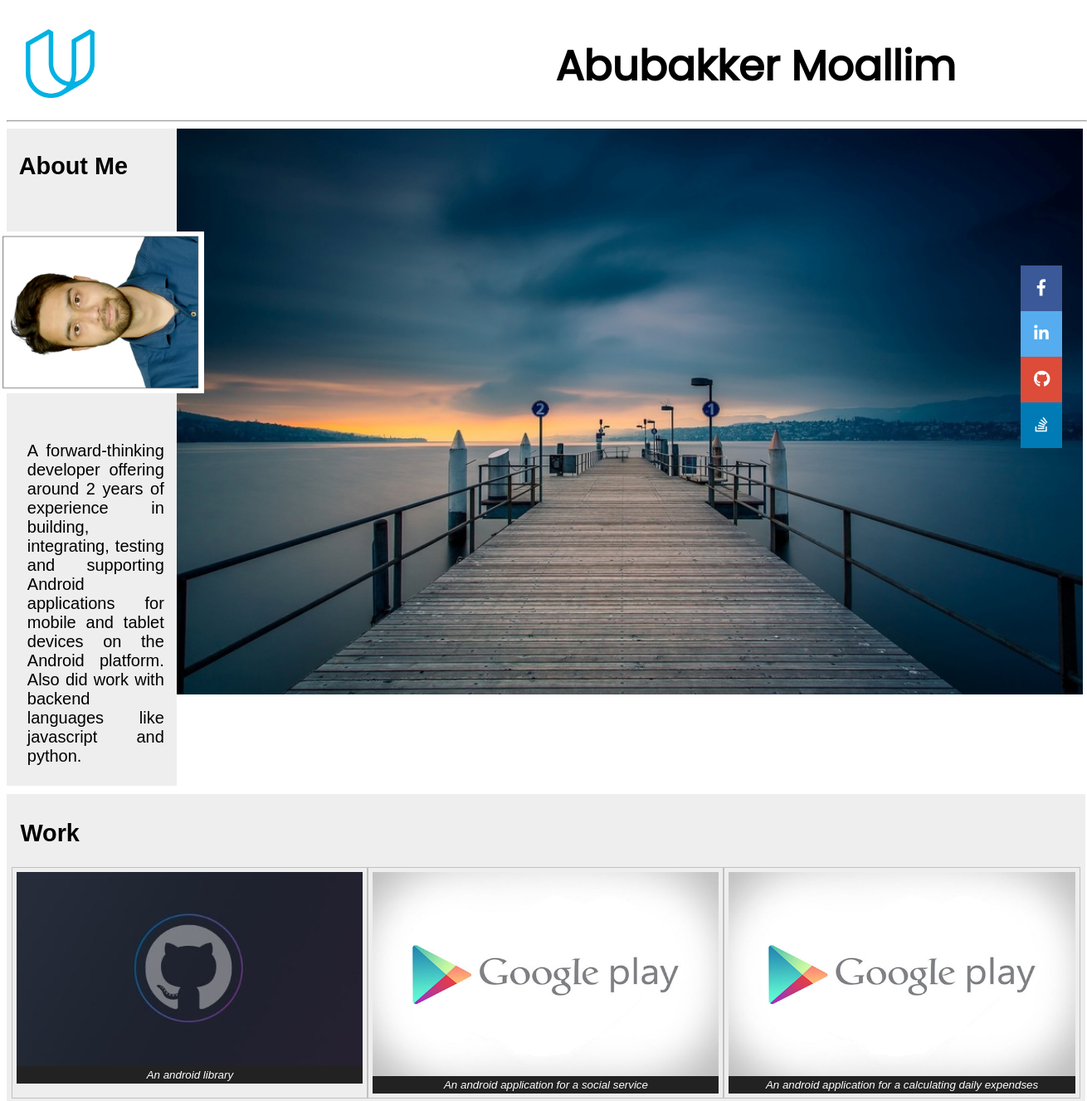
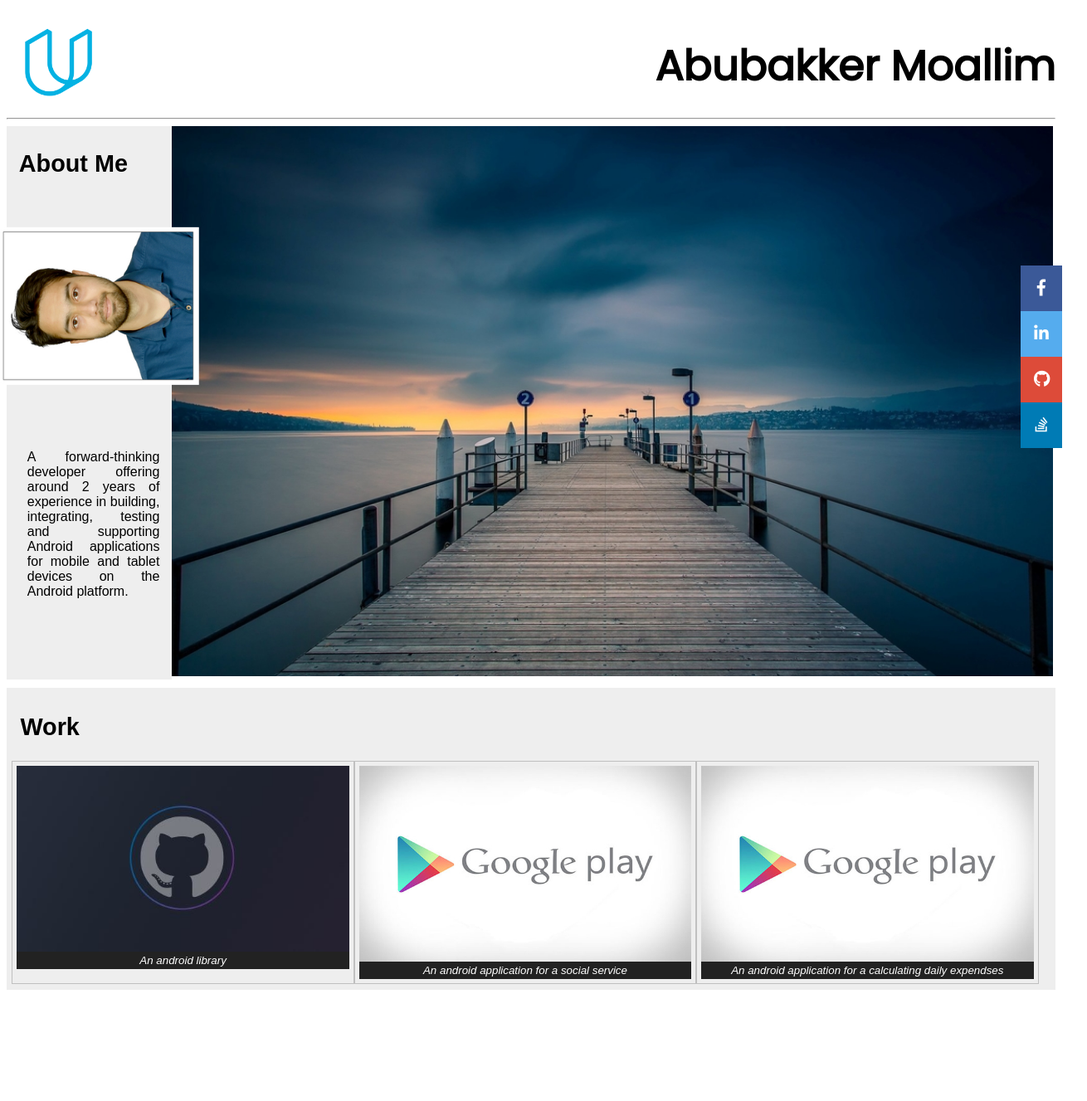
Before and after one commit to abumoallim/udacity_02_portfolio_website, a website: page index.html in a window 1280 px wide. Shown: the top 1327 px of the page at 83% size, 1310 px wide, since content can reach past the window. After the commit the page ends 1201 px from the top, so only its background shows below. Drawn offline with Linux system fonts and the light colour scheme.

Commit message:
Css element formatting and Horizontal scroll issue solved

```diff
--- a/css/main.css
+++ b/css/main.css
@@ -144,7 +144,6 @@ figcaption {
 
 .work-container{
   clear:left;
-  width: 100%;
   margin-top: 10px;
   padding: .4rem;
   background-color: #eee;
--- a/css/responsive_600px.css
+++ b/css/responsive_600px.css
@@ -13,6 +13,7 @@ Header
   right: 0;
   padding: 1em;
 }
+
 .header__menu svg {
   width: 32px;
   fill: #E0E0E0;
@@ -27,6 +28,7 @@ Side bar Navigation
   margin-right: 1em;
   margin-top: 1em;
 }
+
 .nav_header__title {
   margin-left: 10px;
   font-size: 2em;
@@ -44,10 +46,12 @@ Side bar Navigation
   /* Optionally, we animate the drawer. */
   transition: transform 0.3s ease;
 }
+
 .nav.open {
   -webkit-transform: translate(0, 0);
   transform: translate(0, 0);
 }
+
 .nav__item {
   display: list-item;
   border-bottom: 1px solid #E0E0E0;
--- a/css/responsive_600px_900px.css
+++ b/css/responsive_600px_900px.css
@@ -3,7 +3,8 @@
   and work container will be having staggered grid layout
 */
 
-.header__menu,.nav__list__social{
+.header__menu,
+.nav__list__social{
     display: none;
 }
 
@@ -15,7 +16,8 @@ work
     flex-wrap: wrap;
 }
 
-.work-figure-1, .work-figure-2{
+.work-figure-1,
+.work-figure-2{
     width: 48%;
     margin: auto;
 }
--- a/css/responsive_900px.css
+++ b/css/responsive_900px.css
@@ -4,12 +4,18 @@
   and layout shifter will be applied to about us, slideshow container and work container
 */
 
-.header__menu,.nav__list__social,.nav{
+.header__menu,
+.nav__list__social,
+.nav{
     display: none;
 }
 
-main, .header__inner, .nav, .content , hr{
-    width: 1300px;
+main,
+.header__inner,
+.nav,
+.content ,
+hr{
+    max-width: 1600px;
     margin-left: auto;
     margin-right: auto;
 }
@@ -22,15 +28,19 @@ main, .header__inner, .nav, .content , hr{
 /*
 header
 */
+
+.header__inner{
+    position: relative;
+}
+
 .header__title{
     font-family: 'Poppins', sans-serif;
     font-size:calc(12px + 3vw);
     text-align: right;
-     display: inline-block;
-     vertical-align: top;
-     position: absolute;
-     right: 0;
-     margin-right: 10%;
+    display: inline-block;
+    vertical-align: top;
+    position: absolute;
+    right: 0;
  }
 
 /*
@@ -56,8 +66,9 @@ about us
 
 .about-us-content{
     margin-right: 10px;
-    font-size: 20px;
+    font-size: 1em;
     text-align: justify;
+    margin-top: 40px;
 }
 
 /*
@@ -73,6 +84,8 @@ work
     flex-wrap: wrap;
 }
 
-.work-figure-1, .work-figure-2, .work-figure-3{
-    width: 32.4%;
+.work-figure-1,
+.work-figure-2,
+.work-figure-3{
+    width: 32%;
 }
--- a/index.html
+++ b/index.html
@@ -121,8 +121,7 @@
             <h2 class="about-us-heading">About Me</h2>
             <img src="images/my_image-small.jpg" class="about-us-image rotate270" alt="an image of mine">
             <p class="about-us-content">A forward-thinking developer offering around 2 years of experience in building, integrating, testing and supporting
-                Android applications for mobile and tablet devices on the Android platform. Also did work with backend languages
-                like javascript and python.
+                Android applications for mobile and tablet devices on the Android platform.
             </p>
         </article>
 
```
Also changed, not shown: css/slideshow.css (+22 -7 lines).
